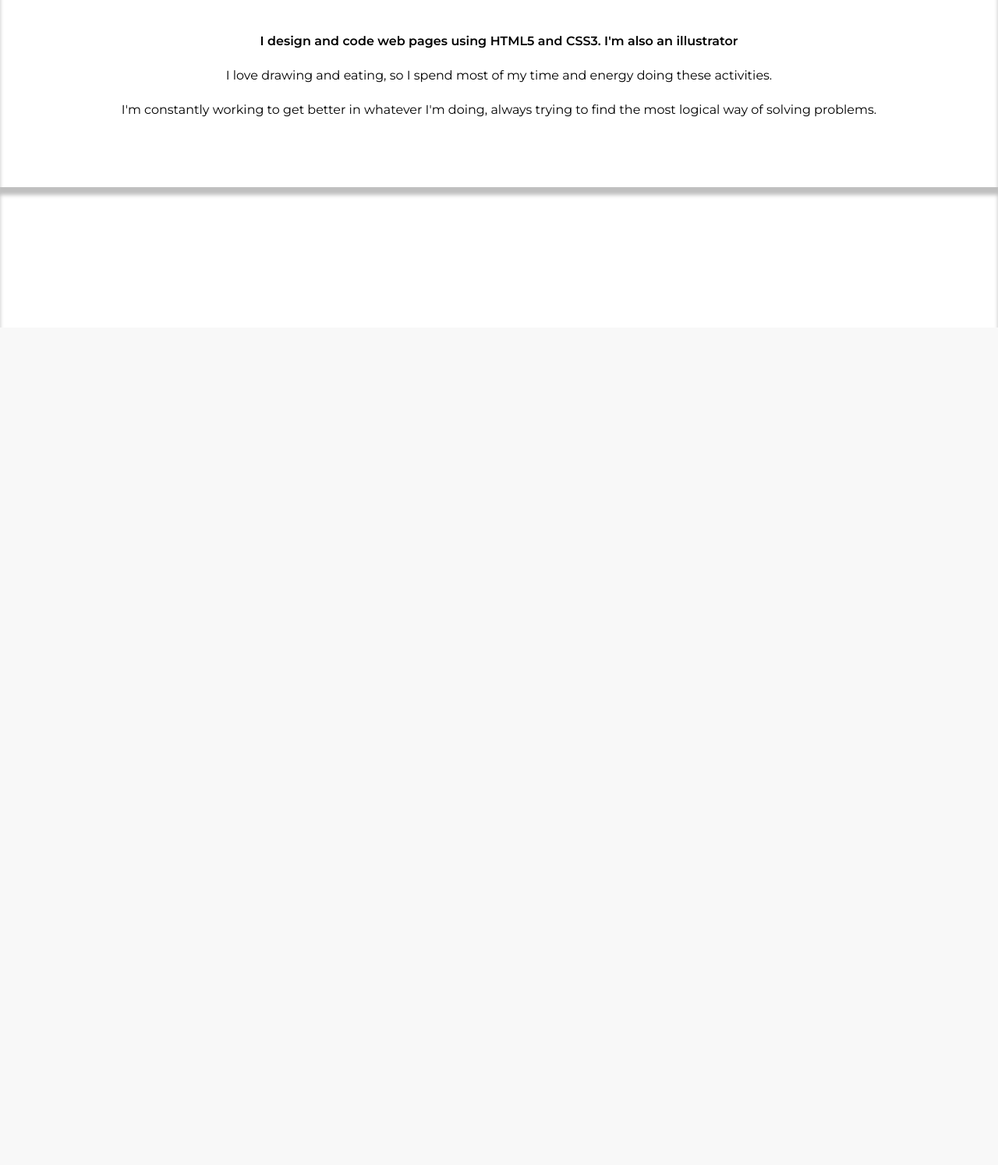
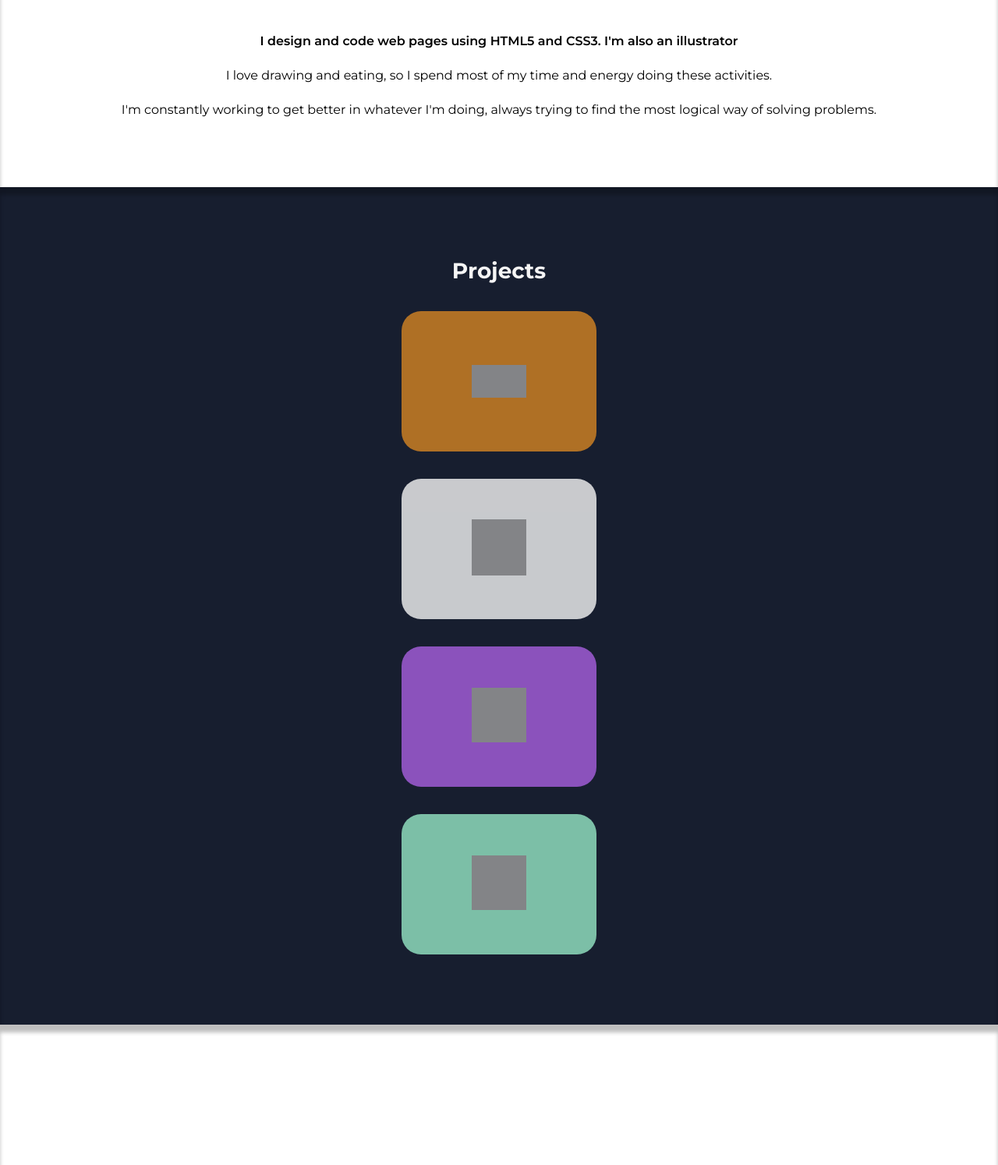
Before and after one commit to joelspi97/portfolio--OUTDATED, a PHP site: page / in a window 1280 px wide. Shown: the part 869-2363 px from the top of the page at 78% size. Before the commit the page ends 1289 px from the top, so only its background shows below. Run offline with PHP 8.4, Linux system fonts and the light colour scheme; grey boxes are pictures that could not be loaded.

Commit message:
added projects section. Still need to add transitions to each project and to the buttons

```diff
--- a/css/style.scss
+++ b/css/style.scss
@@ -1,14 +1,15 @@
 /* VARIABLES */
 
 $dark-blue: #171E2F;
-$project-white: #F5F5F5;
+$portfolio-white: #F5F5F5;
 
 $batatabit: #D68523;
 $google-clone: #F5F5F5;
 $platzi-video: #A860E0;
 $blog: #96E8C5;
 
-$project-font: 'Montserrat', sans-serif;
+$main-font: 'Montserrat', sans-serif;
+$projects-font: 'Source Sans Pro', sans-serif;
 
 
 
@@ -25,7 +26,7 @@ html {
 }
 body {
     min-width: 32rem;
-    font-family: $project-font;
+    font-family: $main-font;
 }
 
 
@@ -78,7 +79,7 @@ body {
     position: static;
     box-shadow: none;
     background-color: $dark-blue;
-    color: $project-white;
+    color: $portfolio-white;
 
     &__nav {
         width: 100%;
@@ -112,12 +113,12 @@ body {
                 padding: 1rem;
                 display: block;
                 text-decoration: none;
-                color: $project-white;
-                border: 0.1rem solid $project-white;
+                color: $portfolio-white;
+                border: 0.1rem solid $portfolio-white;
                 transition-duration: 300ms;
             }
             a:hover {
-                background-color: $project-white;
+                background-color: $portfolio-white;
                 color: $dark-blue;
             }
         }
@@ -169,9 +170,93 @@ body {
 
 
 
-/* Projects */
+/* PROJECTS */
+
+.projects {
+    z-index: 0;
+    background-color: $dark-blue;
+    color: $portfolio-white;
+
+    &__container {
+        display: grid;
+        grid-template-columns: 1fr;
+        padding-top: 3.5rem;
+
+        article {
+            transition: all 380ms;
+            min-width: 25rem;
+            height: 18rem;
+            border-radius: 2.5rem;
+            font-family: $projects-font;
+            opacity: 0.8;
+            display: flex;
+            justify-content: center;
+            align-items: center;
+            h2 {
+                display: none;
+            }
+            a {
+                display: none;
+            }
+        }
+        .batata-bit {
+            background-color: $batatabit;
+            .batata-icon {
+                @include icon(7rem, 4.2rem, "../assets/general/icons/batata.svg")
+            }
+        }
+        .google-clone {
+            background-color: $google-clone;
+            color: #535358;
+            .google-icon {
+                @include icon(7rem, 7.2rem, "../assets/general/google-icon.svg")
+            }
+        }
+        .platzi-video {
+            background-color: $platzi-video;
+            .platzi-icon {
+                @include icon(7rem, 7rem, "../assets/general/chico-logo-platzi-video-BW2.png")
+            }
+        }
+        .generic-blog {
+            background-color: $blog;
+            .blog-icon {
+                @include icon(7rem, 7rem, "../assets/general/blog-icon.png")
+            }
+        }
+        article:hover {
+            opacity: 1;
+            transform: scale(1.12);
+            flex-direction: column;
+            justify-content: space-between;
+        }
 
 
+
+        /* TRANSITIONS */
+
+        .batata-bit:hover {
+            background-image: url(../assets/general/img/bitcoinbaby.jpg);
+            background-position: center;
+            background-repeat: no-repeat;
+            background-size: cover;
+            transition-duration: 550ms;
+        }
+        .batata-bit:hover .batata-icon {
+            transform: scale(0.7);
+            transform: translate(-5rem, -5rem);
+            transition-duration: 550ms;
+        }
+        article:hover h2, article:hover a {
+            display: inline-block;
+        }
+
+        /* TRANSITIONS */
+
+
+
+    }
+}
 
 
 /* MEDIA QUERIES */
--- a/index.html
+++ b/index.html
@@ -7,7 +7,7 @@
     <meta name="viewport" content="width=device-width, initial-scale=1.0">
     <title>Joel Spinelli</title>
     <link rel="preconnect" href="https://fonts.gstatic.com">
-    <link href="https://fonts.googleapis.com/css2?family=Montserrat:wght@400;600;700&display=swap" rel="stylesheet">
+    <link href="https://fonts.googleapis.com/css2?family=Montserrat:wght@400;600;700&family=Source+Sans+Pro:wght@400;600&display=swap" rel="stylesheet">
     <link rel="stylesheet" href="./css/style.css">
 </head>
 
@@ -53,11 +53,45 @@
                 <p>I'm constantly working to get better in whatever I'm doing, always trying to find the most logical way of solving problems.</p>
             </div>
         </section>
-        <!-- <section class="section projects" id="projects">
-            <div class="section-decoration"></div>
-
+        <section class="section projects" id="projects">
+            <!-- <div class="section-decoration"></div> -->
+            <h1 class="section-heading">Projects</h1>
+            <div class="projects__container center-text">
+                <article class="batata-bit">
+                    <h2>Batata Bit</h2>
+                    <span class="batata-icon"></span>
+                    <a href="#">View project <span class="arrow-icon"></span></a>
+                </article>
+            </div>
+            <div class="projects__container center-text">
+                <article class="google-clone">
+                    <div>
+                        <span class="google-icon"></span>
+                        <h2>Google Clone</h2>
+                    </div>
+                    <a href="#">View project <span class="arrow-icon"></span></a>
+                </article>
+            </div>
+            <div class="projects__container center-text">
+                <article class="platzi-video">
+                    <div>
+                        <span class="platzi-icon"></span>
+                        <h2>PlatziVideo</h2>
+                    </div>
+                    <a href="#">View project <span class="arrow-icon"></span></a>
+                </article>
+            </div>
+            <div class="projects__container center-text">
+                <article class="generic-blog">
+                    <div>
+                        <span class="blog-icon"></span>
+                        <h2>Generic Blog</h2>
+                    </div>
+                    <a href="#">View project <span class="arrow-icon"></span></a>
+                </article>
+            </div>
         </section>
-        <section class="section illustrations" id="illustrations">
+        <!-- <section class="section illustrations" id="illustrations">
             <div class="section-decoration"></div>
 
         </section> -->
```
Also changed, not shown: css/style.css, 1 other file.
